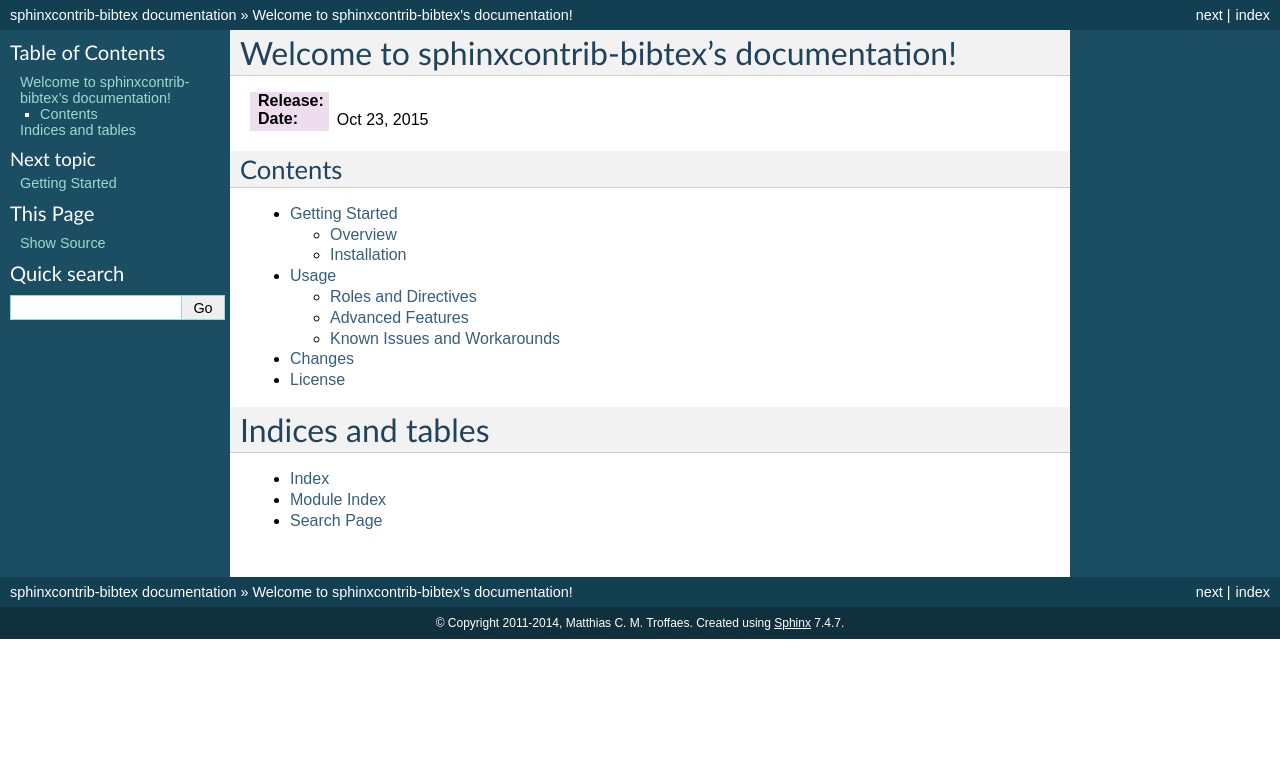
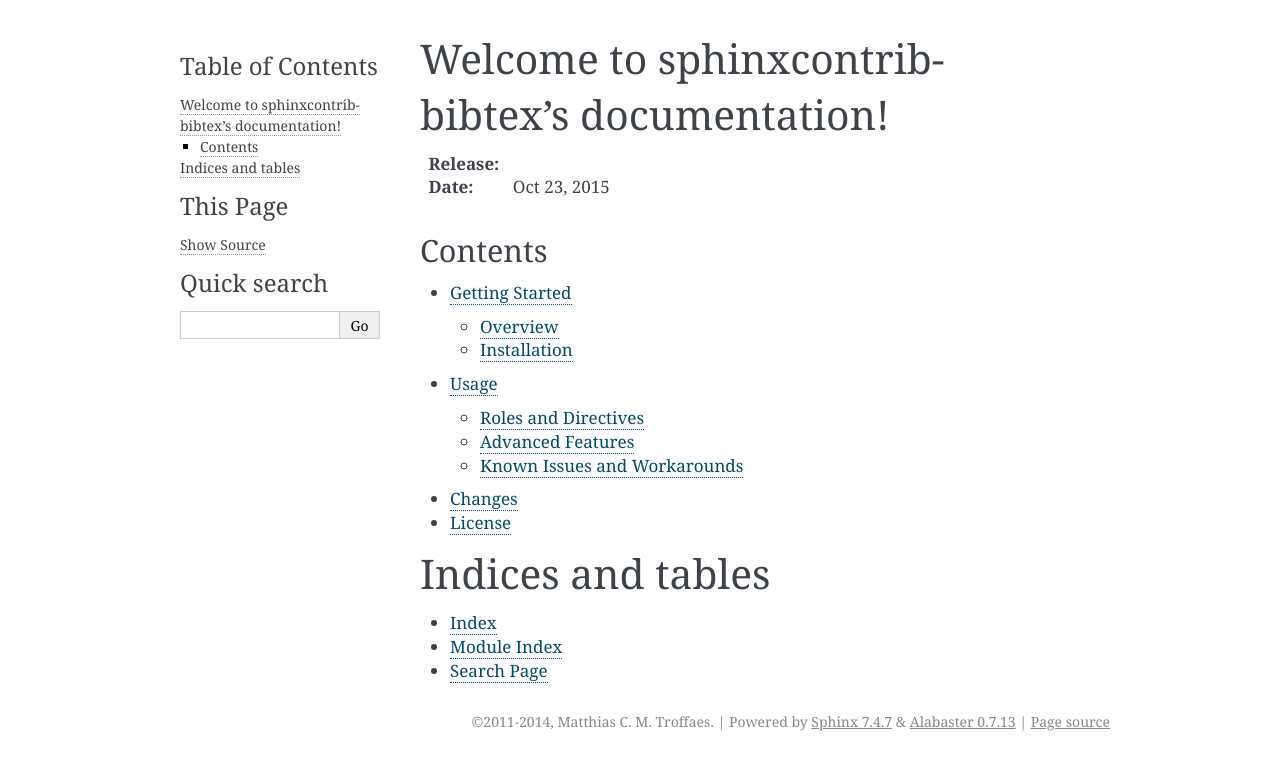
Before and after one commit to mcmtroffaes/sphinxcontrib-bibtex, a Sphinx documentation site: the page built from doc/index.rst, in a window 1280 px wide. Shown: the top 770 px of the page. Built offline with Sphinx 7.4.7, drawn with Linux system fonts in a browser that asks for light colours; formulas are drawn with MathJax 3; pages that are not in the unit, such as notebooks, are missing from menus.

```diff
--- a/doc/conf.py
+++ b/doc/conf.py
@@ -85,7 +85,7 @@ pygments_style = 'sphinx'
 
 # The theme to use for HTML and HTML Help pages.  See the documentation for
 # a list of builtin themes.
-html_theme = 'default'
+html_theme = 'alabaster'
 
 # Theme options are theme-specific and customize the look and feel of a theme
 # further.  For a list of options available for each theme, see the
@@ -243,6 +243,6 @@ texinfo_documents = [
 
 # Example configuration for intersphinx: refer to the Python standard library.
 intersphinx_mapping = {
-    'python': ('http://docs.python.org/', None),
+    'python': ('https://docs.python.org/', None),
     'sphinx': ('http://sphinx.pocoo.org/', None),
 }
```
Also changed, not shown: 2 other files.
